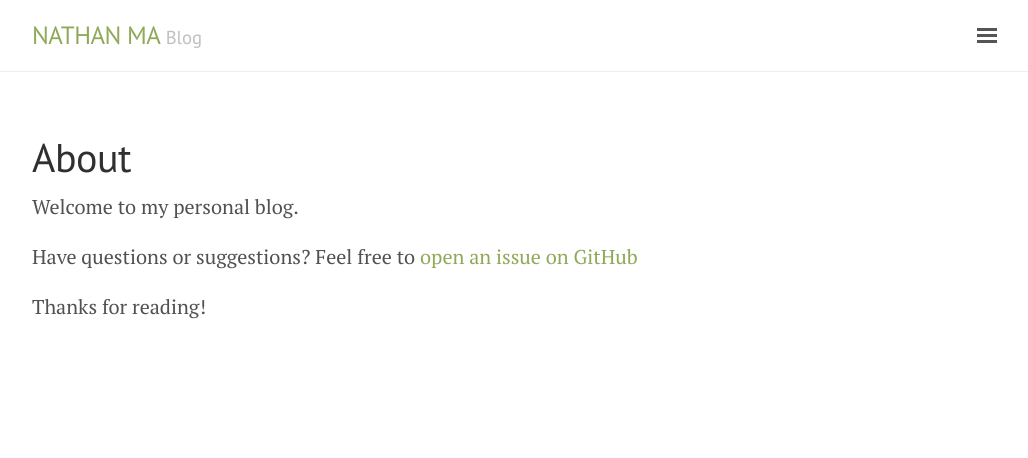
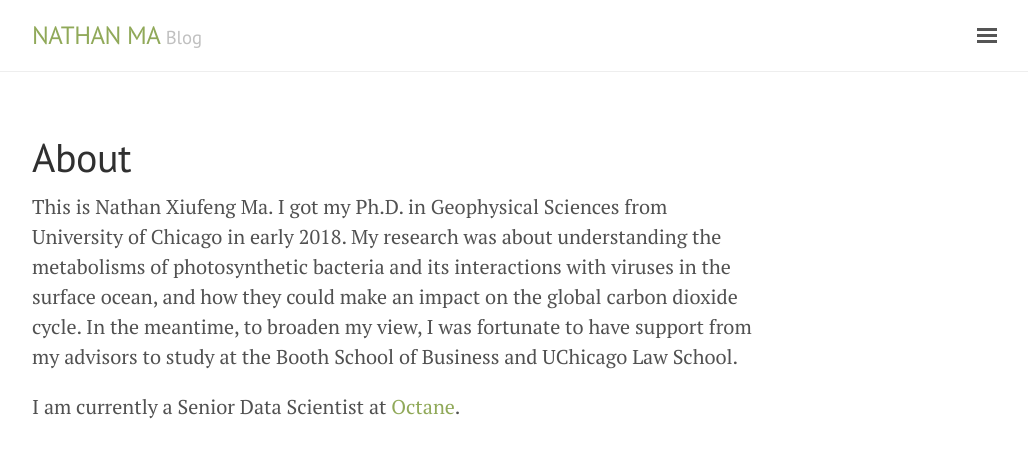
Before and after one commit to ma010/ma010.github.io, a Jekyll site: the page built from about.md, in a window 1280 px wide. Shown: the top 458 px of the page, without its empty margins (248-1276 px from the left). Built offline with Jekyll 4.4.1, drawn with Linux system fonts in a browser that asks for light colours; nearby versions of some CDN libraries.

Commit message:
updated about.md

```diff
--- a/about.md
+++ b/about.md
@@ -4,7 +4,12 @@ title: About
 ---
 
 
-Welcome to my personal blog.
+This is Nathan Xiufeng Ma. I got my Ph.D. in Geophysical Sciences from University
+of Chicago in early 2018. My research was about understanding the metabolisms of photosynthetic bacteria and its interactions with viruses in the surface ocean, and how they
+could make an impact on the global carbon dioxide cycle. In the meantime, to broaden my view,
+I was fortunate to have support from my advisors to study at the Booth School of Business and UChicago Law School.
+
+I am currently a Senior Data Scientist at [Octane](https://octane.co).
 
 <!-- There are currently two themes built on Poole: -->
 
@@ -22,7 +27,5 @@ Welcome to my personal blog.
 <!-- * Coded with [Sublime Text 2](http://sublimetext.com), an amazing code editor -->
 <!-- * Designed and developed while listening to music like [Blood Bros Trilogy](https://soundcloud.com/maddecent/sets/blood-bros-series) -->
 
-Have questions or suggestions? Feel free to [open an issue on GitHub](https://github.com/ma010/ma010.github.io)
+
  <!-- or [ask me on Twitter](https://twitter.com/mdo). -->
-
-Thanks for reading!
```
